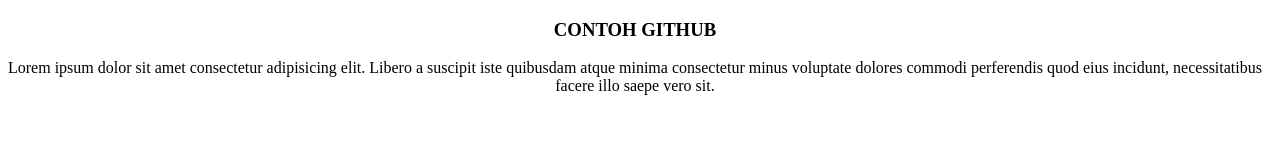
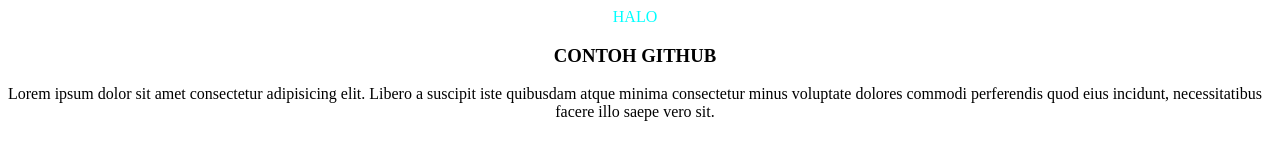
Before and after one commit to varreltantio/latihan, a plain HTML site: page index.html in a window 1280 px wide. Drawn offline with Linux system fonts and the light colour scheme.

```diff
--- a/index.html
+++ b/index.html
@@ -16,6 +16,7 @@
 </head>
 <body>
     <div class="mt-5 text-center">
+        <div style="color: aqua;">HALO</div>
         <h3>CONTOH GITHUB</h3>
         <p>Lorem ipsum dolor sit amet consectetur adipisicing elit. Libero a suscipit iste quibusdam atque minima consectetur minus voluptate dolores commodi perferendis quod eius incidunt, necessitatibus facere illo saepe vero sit.</p>
     </div>
```
